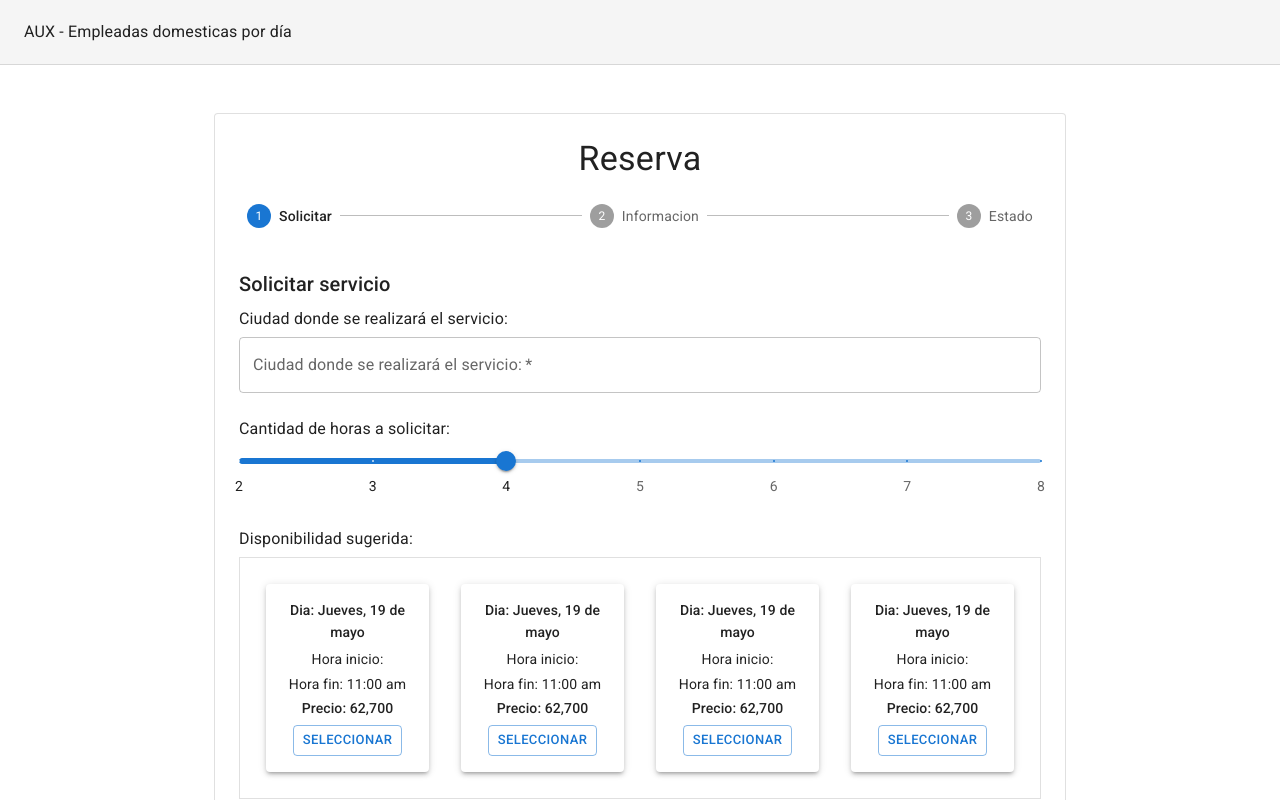
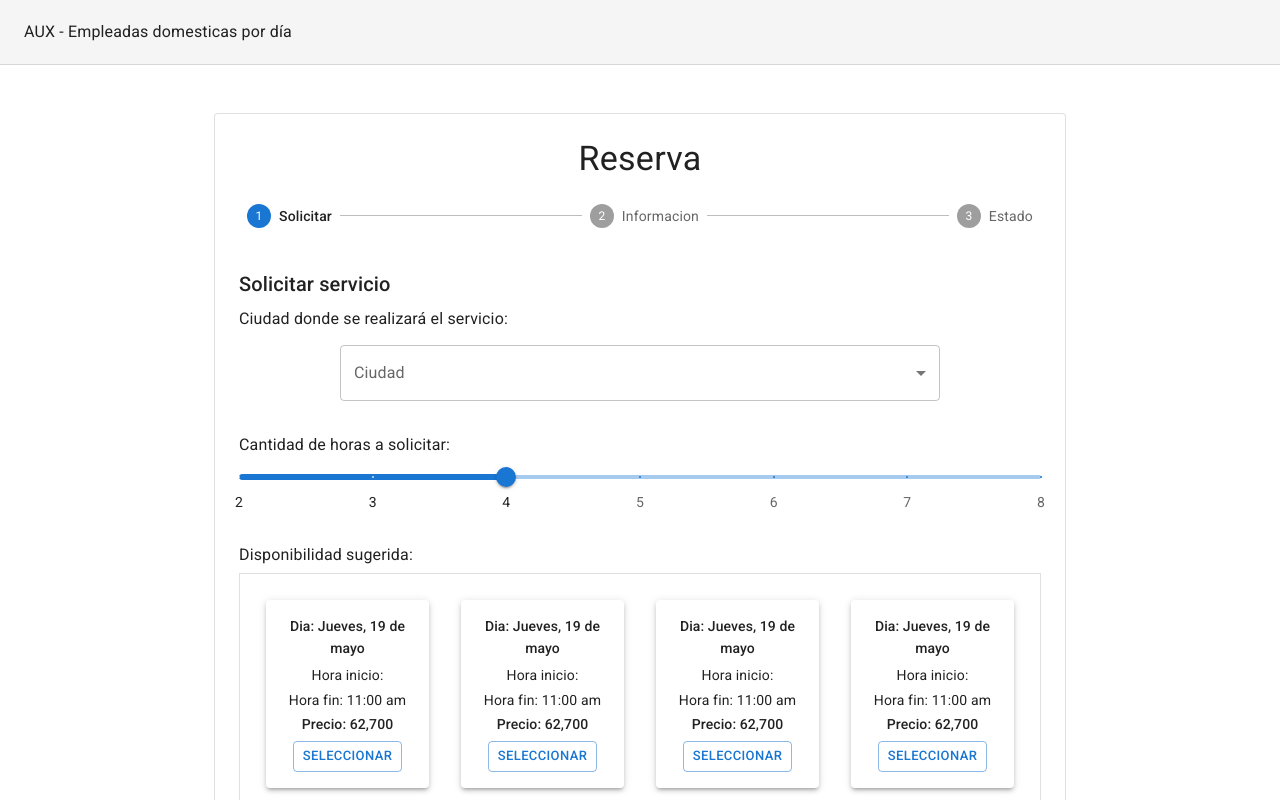
Before and after one commit to iLuisOlivares/Frontend-Autogestion-Aux, a React (Create React App) app: page / in a window 1280 px wide. Shown: the top 800 px of the page. Built offline with nearby package versions, Linux system fonts and the light colour scheme.

Commit message:
componente select creado

```diff
--- a/src/components/Ciudadeselect.jsx
+++ b/src/components/Ciudadeselect.jsx
@@ -1,9 +1,54 @@
 import React from 'react'
+import "../App.css";
+import Grid from '@mui/material/Grid';
+import Typography from '@mui/material/Typography';
+import MenuItem from '@mui/material/MenuItem';
+import Select from '@mui/material/Select';
+import FormControl from '@mui/material/FormControl';
+import InputLabel from '@mui/material/InputLabel';
+import Box from '@mui/material/Box';
 
-export const Ciudadeselect = () => {
+
+const ciudades = [
+  "Tolima",
+  "Cartagena"
+]
+
+
+export const Ciudadeselect = ({ciudad,setCiudad}) => {
+
   return (
-    <Typography variant="body1" gutterBottom>
-    Ciudad donde se realizará el servicio:
-  </Typography>
+    <Grid item xs={12} >
+      <Typography variant="body1" gutterBottom>
+        Ciudad donde se realizará el servicio:
+      </Typography>
+        <Box
+          display="flex"
+          justifyContent="center"
+          alignItems="center"
+        >
+        <FormControl sx={{ m: 1, width:{xs:'320px', sm:'600px'} }}>
+        <InputLabel id="ciudadLabel">Ciudad</InputLabel>
+        <Select
+        labelId="ciudadSelectId"
+        id="ciudadSelect"
+        value={ciudad}
+        label="ciudad"
+        onChange={(e)=>{setCiudad(e.target.value)}}
+        >
+        {
+          ciudades.map((ciudad)=>(
+            <MenuItem value={ciudad}>{ciudad}</MenuItem>
+          ))
+        }
+
+
+        </Select>
+      </FormControl>
+
+        </Box>
+
+
+        </Grid>
   )
 }
--- a/src/pages/Solicitar.jsx
+++ b/src/pages/Solicitar.jsx
@@ -7,6 +7,10 @@ import Box from '@mui/material/Box';
 import Slider from '@mui/material/Slider';
 import { Button } from '@mui/material';
 import { DisponibilidadCard } from '../components/DisponibilidadCard';
+import MenuItem from '@mui/material/MenuItem';
+import FormControl from '@mui/material/FormControl';
+import Select from '@mui/material/Select';
+import { Ciudadeselect } from '../components/Ciudadeselect';
 
 const cartas = [
   {
@@ -36,6 +40,7 @@ const cartas = [
   precio:'62,700',
   }
 ]
+
 
 const marks = [
   {
@@ -73,6 +78,7 @@ function valuetext(value) {
   return `${value}`;
 }
 export default function Solicitar() {
+  const [ciudad, setCiudad] = React.useState('');
 
   return (
     <React.Fragment>
@@ -80,21 +86,11 @@ export default function Solicitar() {
         Solicitar servicio
       </Typography>
       <Grid container spacing={3}>
-        <Grid item xs={12} sm={12}>
-        <Typography variant="body1" gutterBottom>
-        Ciudad donde se realizará el servicio:
-      </Typography>
-          <TextField
-            required
-            id="firstName"
-            name="firstName"
-            variant="outlined"
-            label="Ciudad donde se realizará el servicio:"
-            fullWidth
-            autoComplete="given-name"
+      <Ciudadeselect
+      ciudad={ciudad}
+      setCiudad={setCiudad}>
+      </Ciudadeselect>
 
-          />
-        </Grid>
         <Grid item xs={12} sm={12}>
         <Typography variant="body1" gutterBottom>
         Cantidad de horas a solicitar:
```
